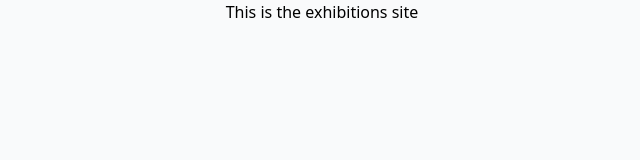
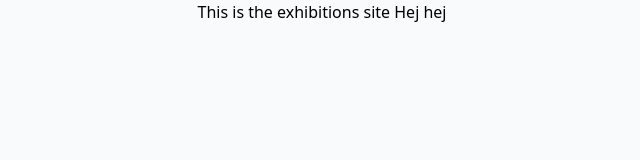
Before and after one commit to Valisaurus/Art-Map, a Next.js app: page /exhibitions in a window 1280 px wide. Shown: the top 160 px of the page, without its empty margins (318-958 px from the left). Built offline with nearby package versions, Linux system fonts and the light colour scheme.

Commit message:
just testing

```diff
--- a/app/exhibitions/page.tsx
+++ b/app/exhibitions/page.tsx
@@ -1,7 +1,7 @@
 export default function Exhibitions() {
   return (
     <div>
-      <p>This is the exhibitions site</p>
+      <p>This is the exhibitions site Hej hej</p>
     </div>
   );
 }
```
